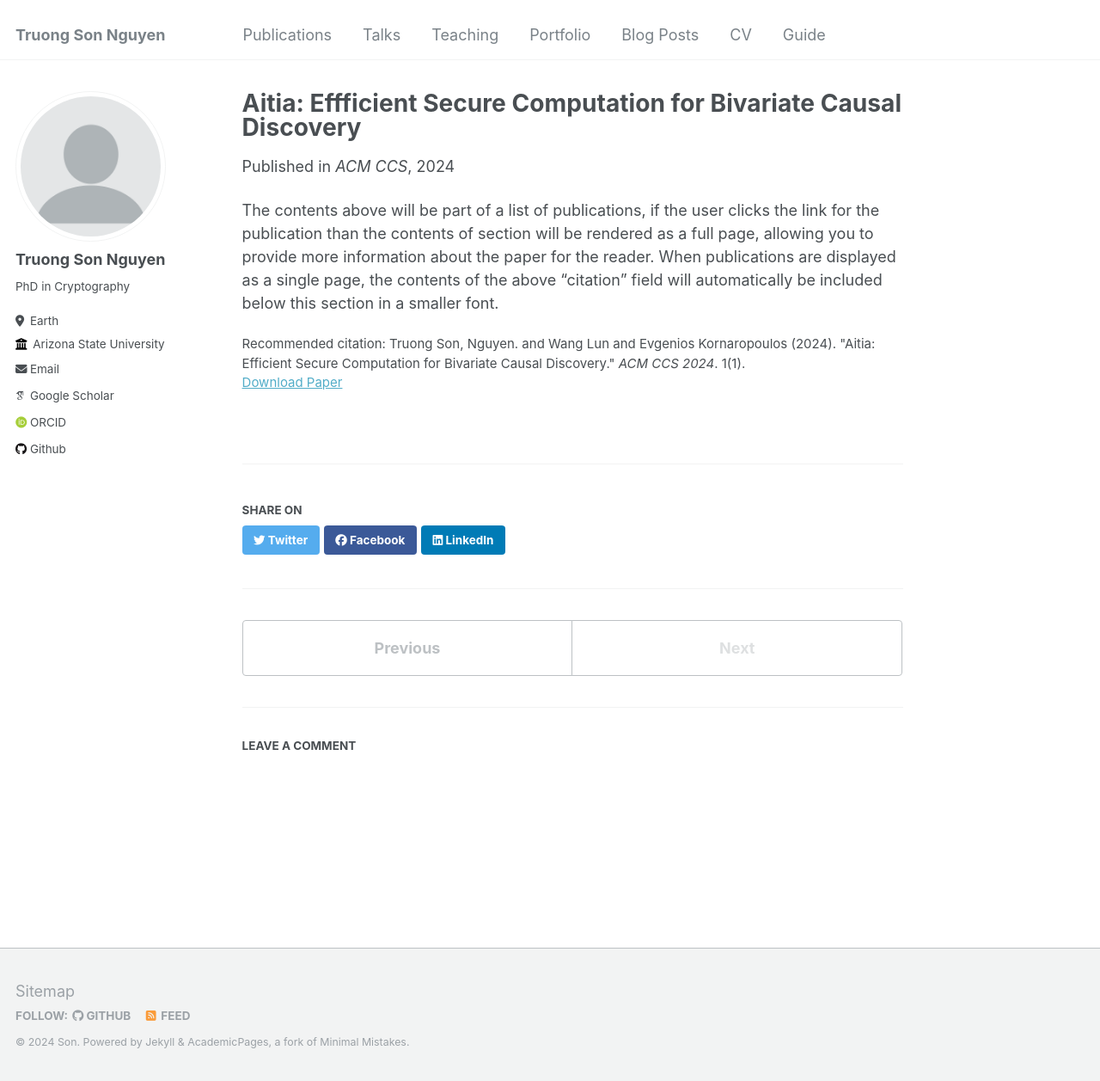
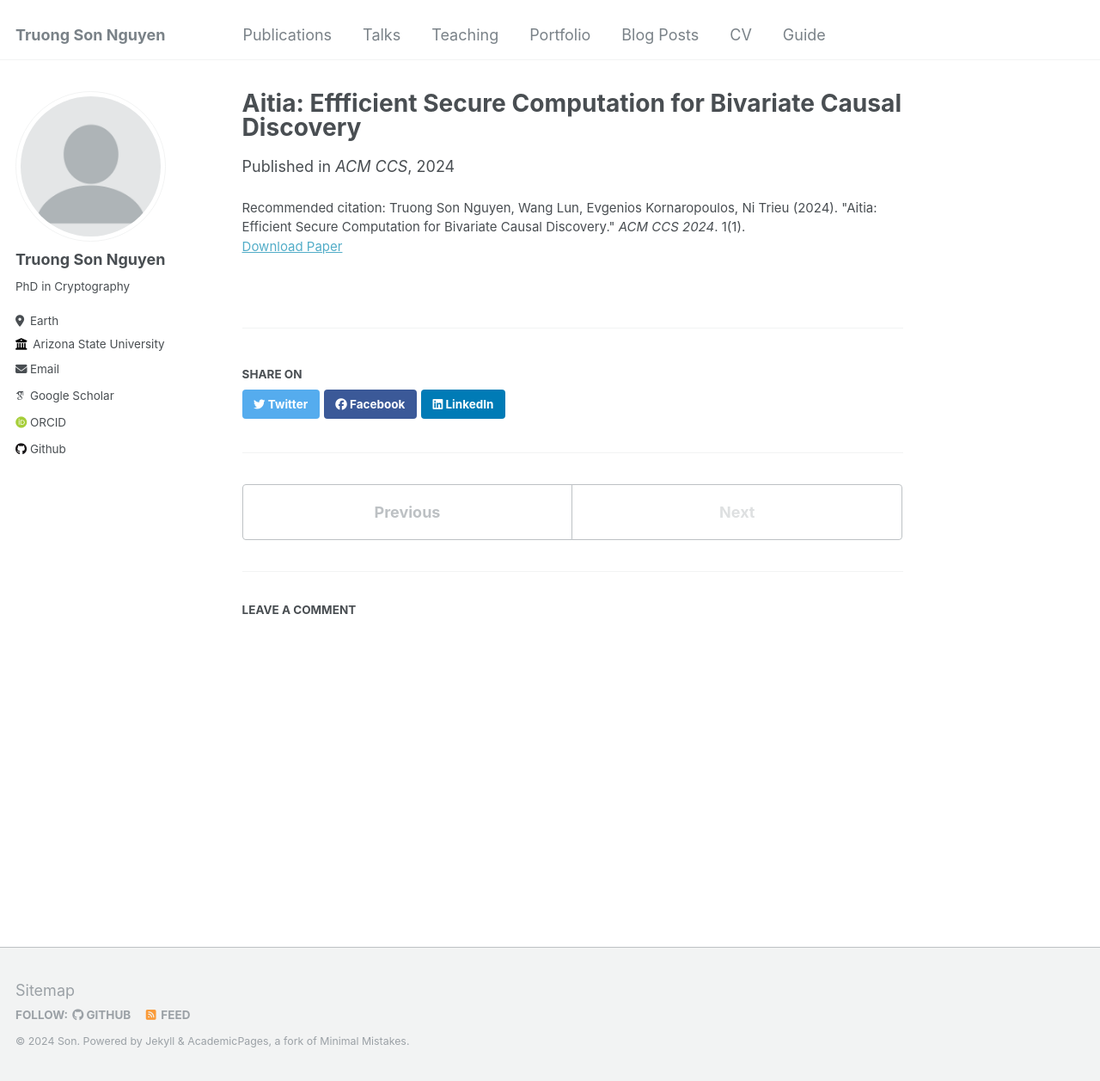
Before and after one commit to sonnguyenasu/sonnguyenasu.github.io, a Jekyll site: the page built from _publications/2024-06-30-aitia.md, in a window 1280 px wide and 1257 px high. Shown: the whole window at 86% size. Built offline with Jekyll 4.4.1, drawn with Linux system fonts in a browser that asks for light colours; some web fonts are replaced; comment, search, counter and statistics services are not loaded.

Commit message:
Update 2024-06-30-aitia.md

```diff
--- a/_publications/2024-06-30-aitia.md
+++ b/_publications/2024-06-30-aitia.md
@@ -6,7 +6,5 @@ excerpt: 'We propose an efficient algorithm for MPC Support Vector Regression. I
 date: 2024-06-30
 venue: 'ACM CCS'
 paperurl: 'https://eprint.iacr.org/2024/1065'
-citation: 'Truong Son, Nguyen. and Wang Lun and Evgenios Kornaropoulos (2024). &quot;Aitia: Efficient Secure Computation for Bivariate Causal Discovery.&quot; <i>ACM CCS 2024</i>. 1(1).'
+citation: 'Truong Son Nguyen, Wang Lun, Evgenios Kornaropoulos, Ni Trieu (2024). &quot;Aitia: Efficient Secure Computation for Bivariate Causal Discovery.&quot; <i>ACM CCS 2024</i>. 1(1).'
 ---
-
-The contents above will be part of a list of publications, if the user clicks the link for the publication than the contents of section will be rendered as a full page, allowing you to provide more information about the paper for the reader. When publications are displayed as a single page, the contents of the above "citation" field will automatically be included below this section in a smaller font.
```
